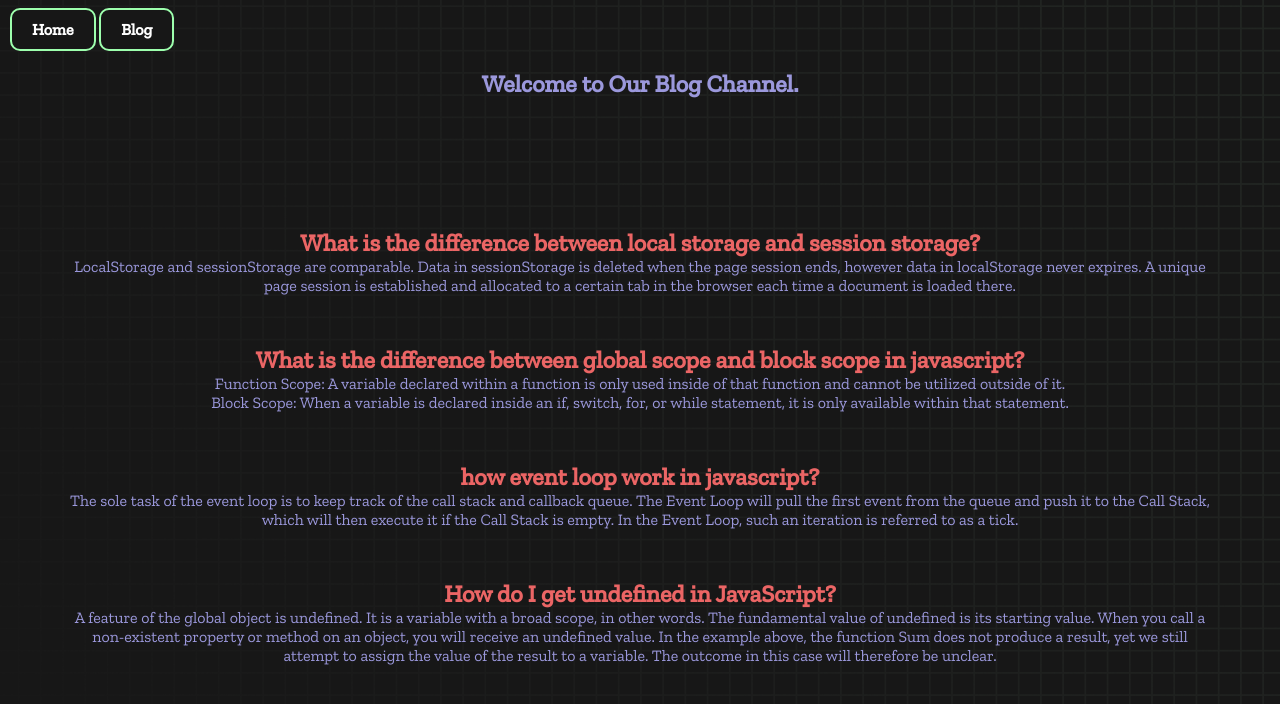
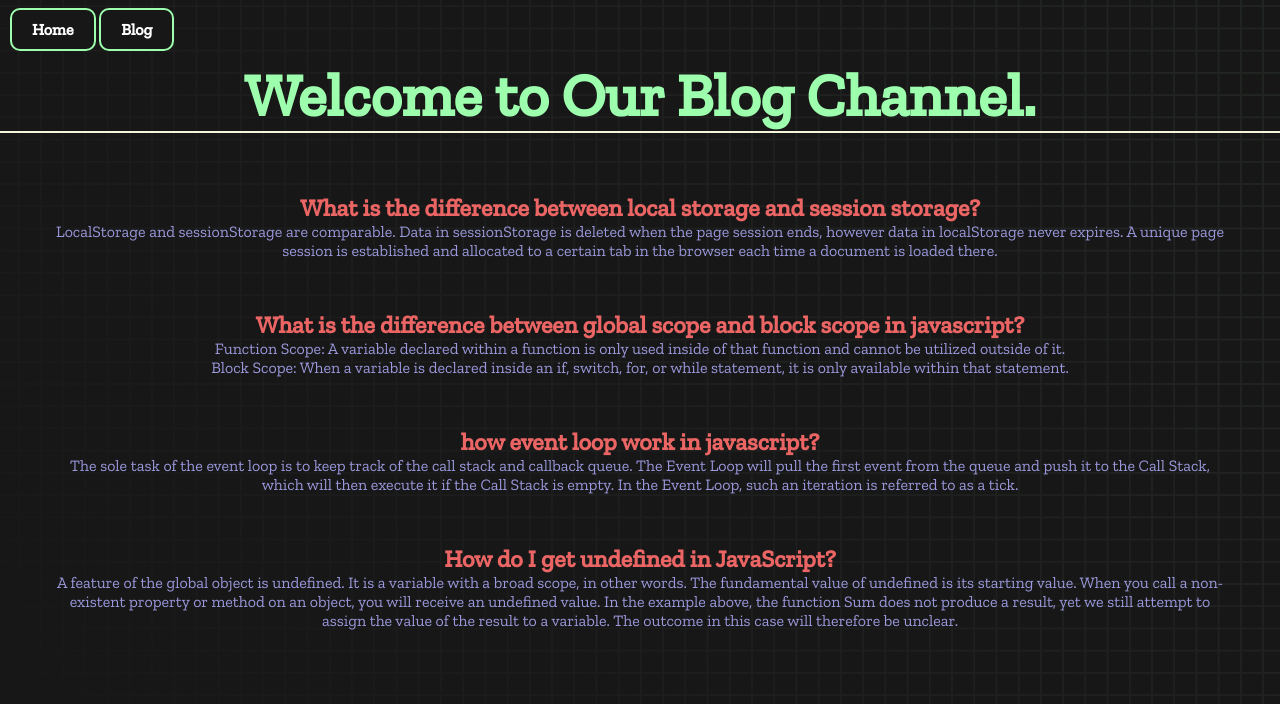
Before and after one commit to arifjahan88/speed-monster, a plain HTML site: page blog.html in a window 1280 px wide. Drawn offline with nearby package versions, Linux system fonts and the light colour scheme.

Commit message:
After all done

```diff
--- a/blog.html
+++ b/blog.html
@@ -23,7 +23,7 @@
       </section>
     </header>
     <main>
-      <section class="blog-parts">
+      <section class="blog-header">
         <h1>Welcome to Our Blog Channel.</h1>
       </section>
       <section class="blog-parts">
--- a/styles.css
+++ b/styles.css
@@ -158,7 +158,6 @@ a{
 }
 .blog-parts{
   color: rgb(155, 152, 220);
-  margin: 20px;
   padding-top: 0;
   padding: 10px 50px 50px 50px;
   text-align: center;
@@ -205,6 +204,13 @@ a{
   position: fixed;
   top: 0;
 }
+.blog-header{
+  color: #9dffad;
+  margin-top: 20px;
+  text-align: center;
+  font-size: 40px;
+  border-bottom: 2px solid beige;
+}
 
 @media only screen and (max-width: 700px) {
   .box-container {
```
